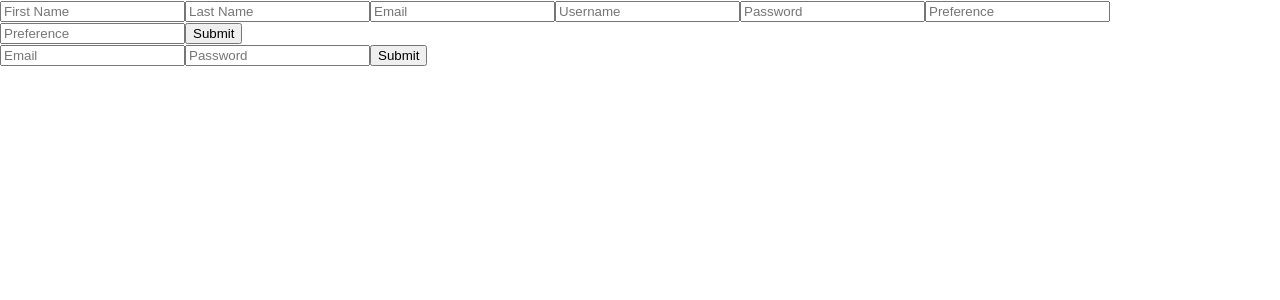
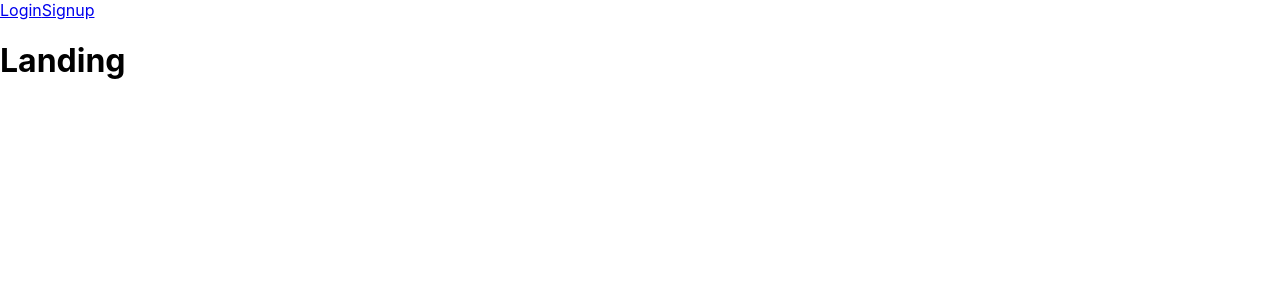
Before and after one commit to josephlbaker/capstone, a React (Create React App) app in the folder frontend/: page / in a window 1280 px wide. Shown: the top 300 px of the page. Built offline with nearby package versions, Linux system fonts and the light colour scheme.

Commit message:
fixed routes and login

```diff
--- a/frontend/src/components/App.js
+++ b/frontend/src/components/App.js
@@ -1,14 +1,8 @@
 import React, { Component } from 'react';
-import { Switch, Route, Redirect, BrowserRouter } from 'react-router-dom';
-
 import axios from 'axios';
 
-// import './App.css';
-import SignUp from './SignUp';
-import Post from './Post';
-import LogIn from './LogIn';
-import GamesList from './GamesList';
 import Nav from './Nav';
+import Routes from './Routes';
 
 class App extends Component {
 
@@ -27,14 +21,15 @@ class App extends Component {
     gameTitle: "",
     platform: "",
     userId: "",
-    user: ""
+    user: "",
+    profileId: ""
   }
 
   componentDidMount() {
     if (localStorage.token) {
       axios({
         method: "get",
-        url: `https://localhost:3000`,
+        url: `http://localhost:3000`,
         headers: { authorization: `Bearer ${localStorage.token}` }
       })
         .then(response => {
@@ -136,36 +131,18 @@ class App extends Component {
   };
 
   render() {
+    console.log("IS LOGGED IN?", this.state.isLoggedIn);
     return (
       <div className="App">
-        <Nav
-          handleInput={this.handleInput}
-          handleLogin={this.handleLogin}
-          handleSignUp={this.handleSignUp}
-          handleLogOut={this.handleLogOut}
-          isLoggedIn={this.state.isLoggedIn}
-          profileId={this.state.profileId || null}
-        />
         <div className="body">
-          <BrowserRouter>
-            <Switch>
-              <Route
-                exact path="/"
-                render={() => {
-                  if (this.state.isLoggedIn) {
-                    return <GamesList />
-                  } else {
-                    return (<div></div>);
-                  }
-                }}
-              />
-            </Switch>
-          </BrowserRouter>
+          <Nav isLoggedIn={this.state.isLoggedIn} />
+          <Routes handleInput={this.handleInput}
+            handleLogin={this.handleLogin}
+            handleSignUp={this.handleSignUp}
+            handleLogOut={this.handleLogOut}
+            isLoggedIn={this.state.isLoggedIn}
+            profileId={this.state.profileId || null} />
         </div>
-        {/* <Post
-          handleInput={this.handleInput}
-          handleNewPost={this.handleNewPost}
-        /> */}
       </div>
     );
   }
--- a/frontend/src/components/GamesList.js
+++ b/frontend/src/components/GamesList.js
@@ -31,10 +31,16 @@ export default class GamesList extends Component {
 
   render() {
 
-    return (
-      <div>
-        <div className="games-gallery"></div>
-      </div>
-    )
+    if (this.props.isLoggedIn) {
+      return (
+        <div>
+          <div className="games-gallery"></div>
+        </div>
+      )
+    } else {
+      return (
+        <h1>Landing</h1>
+      )
+    }
   }
 }
--- a/frontend/src/components/Nav.js
+++ b/frontend/src/components/Nav.js
@@ -1,15 +1,20 @@
 import React, { Component } from 'react'
-
-import SignUp from './SignUp';
-import LogIn from './LogIn';
 
 export default class Nav extends Component {
   render() {
-    return (
-      <div>
-        <SignUp handleSignUp={this.props.handleSignUp} handleInput={this.props.handleInput} />
-        <LogIn handleLogin={this.props.handleLogin} handleInput={this.props.handleInput} />
-      </div>
-    )
+    if (this.props.isLoggedIn) {
+      return (
+        <div>
+          <a href="/posts">Posts</a>
+        </div>
+      )
+    } else {
+      return (
+        <div>
+          <a href="/login">Login</a>
+          <a href="/signup">Signup</a>
+        </div>
+      )
+    }
   }
 }
--- a/frontend/src/components/Post.js
+++ b/frontend/src/components/Post.js
@@ -4,6 +4,10 @@ export default class Post extends Component {
   render() {
     return (
       <div>
+
+        <div className="myPosts">
+        </div>
+
         <form>
           <input name="title" placeholder="Title" onChange={this.props.handleInput} />
           <input name="content" placeholder="Content" onChange={this.props.handleInput} />
--- /dev/null
+++ b/frontend/src/components/Routes.js
@@ -0,0 +1,48 @@
+import React, { Component } from 'react'
+import { Switch, Route, BrowserRouter } from 'react-router-dom';
+
+import SignUp from './SignUp';
+import Post from './Post';
+import LogIn from './LogIn';
+import GamesList from './GamesList';
+
+export default class Routes extends Component {
+  render() {
+    return (
+      <BrowserRouter>
+        <Switch>
+          <Route
+            exact path="/"
+            render={() => {
+              return <GamesList
+                isLoggedIn={this.props.isLoggedIn} />
+            }}
+          />
+          <Route
+            exact path="/login"
+            render={() => {
+              return <LogIn
+                handleInput={this.props.handleInput}
+                handleLogin={this.props.handleLogin} />
+            }}
+          />
+          <Route
+            exact path="/signup"
+            render={() => {
+              return <SignUp
+                handleInput={this.handleInput}
+                handleSignUp={this.handleSignUp} />
+            }}
+          />
+          <Route
+            exact path="/posts"
+            render={() => {
+              return <Post
+                isLoggedIn={this.props.isLoggedIn} />
+            }}
+          />
+        </Switch>
+      </BrowserRouter>
+    )
+  }
+}
--- a/frontend/src/index.js
+++ b/frontend/src/index.js
@@ -3,7 +3,6 @@ import ReactDOM from 'react-dom';
 import './index.css';
 import App from './components/App';
 import * as serviceWorker from './serviceWorker';
-import { BrowserRouter as Router } from 'react-router-dom';
 
 ReactDOM.render(<App />, document.getElementById('root'));
 
```
